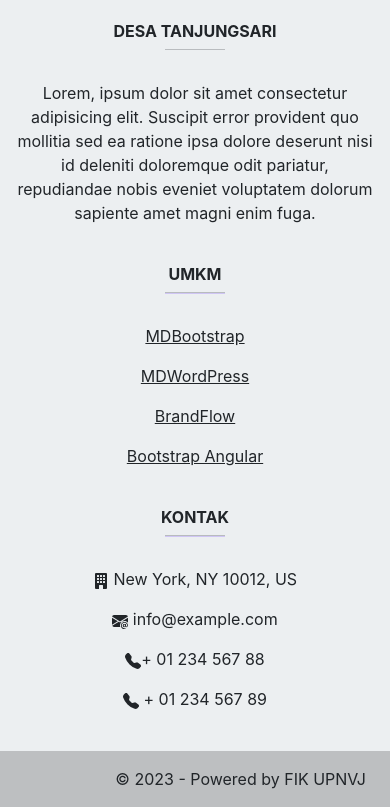
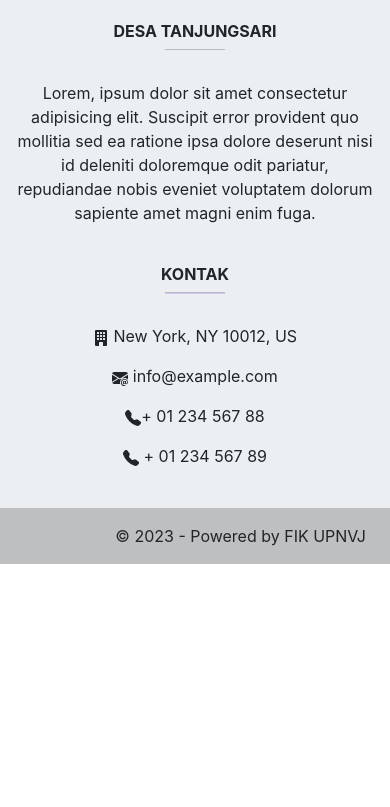
Before and after one commit to Raflidikap/web-desa-tanjungsari, a React (Create React App) app: page /profiledesa in a window 390 px wide. Shown: the part 5021-5828 px from the top of the page. After the commit the page ends 5585 px from the top, so only its background shows below. Built offline with nearby package versions, Linux system fonts and the light colour scheme.

Commit message:
minor update

```diff
--- a/src/App.jsx
+++ b/src/App.jsx
@@ -6,6 +6,7 @@ import Header from './components/Header'
 import ProfileDesa from "./pages/Profile-Desa"
 import Footer from './components/Footer';
 import UMKMDetail from './pages/UmkmDetail'
+import Umkm from './pages/Umkm';
 function App() {
   return (
     <div className="App">
@@ -15,6 +16,7 @@ function App() {
           <Route path="/" element={<Beranda/>} />
           <Route path="/profiledesa" element={<ProfileDesa/>} />
           <Route path="/umkm/:id" element={<UMKMDetail/>} />
+          <Route path="/umkm" element={<Umkm/>} />
         </Routes>
       </Router>
       <Footer/>
--- a/src/components/Event.jsx
+++ b/src/components/Event.jsx
@@ -59,7 +59,7 @@ const Event=()=>{
         <div className="event-wrapper">
         <Container className=''>
             <h2 className='text-center p-4 event-title'>Event</h2>
-            <Row className='justify-content-center'>
+            <Row className=''>
                 <EventsCard/>
             </Row>
             <div className="pagination-button text-center">
--- a/src/components/Footer.jsx
+++ b/src/components/Footer.jsx
@@ -27,25 +27,6 @@ const Footer = () =>{
                         </p>
                     </div>
 
-                    <div className="col-md-2 col-lg-2 col-xl-1 mx-auto mb-4">
-                        <h6 className="text-uppercase fw-bold">UMKM</h6>
-                        <hr
-                            className="mb-4 mt-0 d-inline-block mx-auto"
-                            style={{width: "60px", backgroundColor: "#7c4dff", height: "2px"}}
-                            />
-                        <p>
-                        <a href="#!" className="text-dark">MDBootstrap</a>
-                        </p>
-                        <p>
-                        <a href="#!" className="text-dark">MDWordPress</a>
-                        </p>
-                        <p>
-                        <a href="#!" className="text-dark">BrandFlow</a>
-                        </p>
-                        <p>
-                        <a href="#!" className="text-dark">Bootstrap Angular</a>
-                        </p>
-                    </div>
 
                     <div className="col-md-4 col-lg-3 col-xl-3 mx-auto mb-md-0 mb-4">
                         <h6 className="text-uppercase fw-bold">Kontak</h6>
--- a/src/pages/Beranda.jsx
+++ b/src/pages/Beranda.jsx
@@ -4,7 +4,7 @@ import Artikel from '../components/Artikel'
 import Event from '../components/Event'
 import VideoPromote from '../components/VideoPromote'
 import Postingan from '../components/Postingan'
-import UmkmCard from '../components/UmkmCard'
+
 
 const beranda=()=>{
     return(
@@ -14,7 +14,6 @@ const beranda=()=>{
         <VideoPromote/>
         <Artikel/>
         <Postingan/>
-        <UmkmCard/>
         </>
     )
 }
--- a/src/components/UmkmCard.jsx
+++ b/src/pages/Umkm.jsx
@@ -1,17 +1,17 @@
 import { useState, React, useEffect } from "react";
 import { Container } from "react-bootstrap"
-import Pagination from "./Pagination";
+import Pagination from "../components/Pagination";
 import '../style/UmkmCard.css'
 import '../style/loadingOverlay.css'
 import { getUmkmList } from "../api";
 import { Link } from "react-router-dom";
 
 
-const UmkmCard = () =>{
+const Umkm = () =>{
     const [umkm, setumkm] = useState([])
     const [isShow, setIsShow] = useState(false)
     const [isLoading, setIsLoading] = useState(true)
-    const umkmPerPage = 1
+    const umkmPerPage = 3
     const [page, setPage] = useState(1)
 
     useEffect(()=>{
@@ -54,4 +54,4 @@ const UmkmCard = () =>{
     )
 }
 
-export default UmkmCard
+export default Umkm
--- a/src/style/UmkmCard.css
+++ b/src/style/UmkmCard.css
@@ -1,6 +1,5 @@
 .umkm-section{
-    margin-top: 75px;
-    background-color: #CCDBCC;
+    background-color: #eeee;
 }
 .title-section{
     text-align: center;
@@ -10,7 +9,7 @@
 .title-section::after{
     content: '';
     display: block;
-    width: 70px;
+    width: 10%;
     margin: auto;
     margin-top: 10px;
     border-bottom: 5px solid #045E18;
@@ -24,6 +23,7 @@
 }
 .umkmImage-wrapper{
     width: 100%;
+    margin-left: 50px;
 }
 .umkmImage-wrapper img{
     border-radius: 20px 0 0 20px;
@@ -33,6 +33,7 @@
 .umkmDeskripsi-wrapper{
     padding: 30px;
     margin-left: 30px;
+    margin-right: 20px;
 }
 
 .umkmDeskripsi-wrapper p{
@@ -48,9 +49,23 @@
     font-size: 32px;
     text-transform: uppercase;
     padding: 5px;
-    border-bottom: 3px solid #878787;
+}
+.umkmDeskripsi-wrapper a{
+    text-decoration: none;
+    color: #045E18;
 }
 
+.umkmDeskripsi-wrapper a ::after{
+    content: '';
+    display: block;
+    width: 50%;
+    margin-top: 10px;
+    border-bottom: 5px solid #045E18;
+}
+
+.umkmDeskripsi-wrapper a:hover{
+    color: black;
+}
 .umkmCardImage{
     margin-right: 150px;
     object-fit: contain;
@@ -77,11 +92,18 @@
         margin-right: 0px;
         object-fit: scale-down;
         max-width: 75%;
-        margin: auto;
+
     }
 }
 @media  screen and (min-width: 1200px) {
     .umkmImage-wrapper{
         width: 60%;
     }
+    .umkmDeskripsi-wrapper a ::after{
+        content: '';
+        display: block;
+        width: 20%;
+        margin-top: 10px;
+        border-bottom: 5px solid #045E18;
+    }
 }
--- a/src/style/artikel.css
+++ b/src/style/artikel.css
@@ -44,7 +44,7 @@
   flex-direction: row;
   width: inherit;
   width: 550px;
-  border-radius: 5px;
+  border-radius: 20px;
 }
 .artikelCardParagraph{
   display: -webkit-box;
--- a/src/style/event.css
+++ b/src/style/event.css
@@ -17,6 +17,8 @@
 
 .event-image {
   max-width: 150px;
+  background: no-repeat transparent;
+  border: none;
 }
 
 .event-card {
@@ -24,14 +26,14 @@
   padding: 10px;
   text-align: justify;
   border-radius: 5px;
+  border-radius: 20px;
   background: linear-gradient(315deg, #dddddd, #ffffff);
-  box-shadow:  -18px -18px 36px #e4e4e4,
-             18px 18px 36px #ffffff;
+  box-shadow:  -18px -18px 36px #e4e4e4;
 }
 
 .event-wrapper {
   width: 100%;
-  background-color: #E9E9E9;
+  background-color: #CCDBCC;
 }
 
 .event-more-btn{
```
